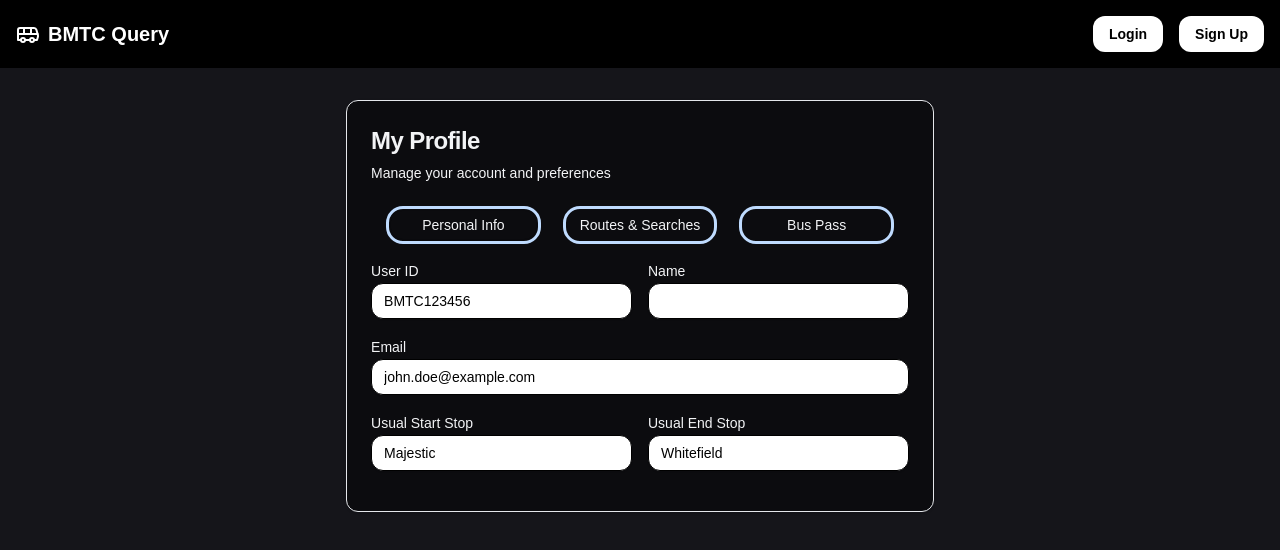
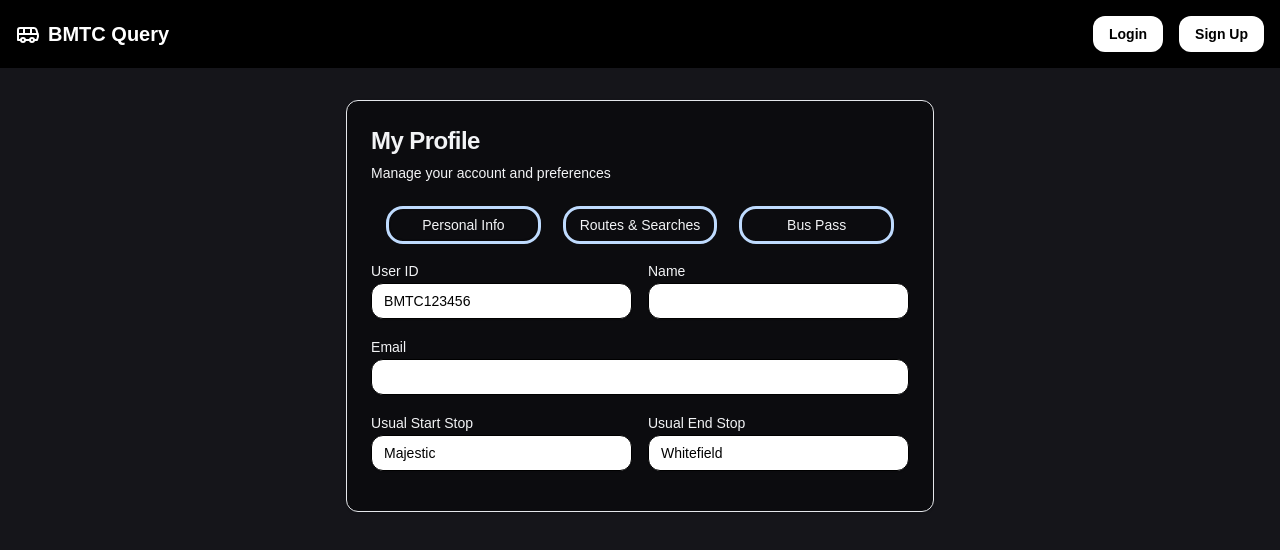
Before and after one commit to Pro696969/BMTC-Querying, a Next.js app in the folder frontend/: page /profile in a window 1280 px wide. Shown: the top 550 px of the page. Built offline with nearby package versions, Linux system fonts and the light colour scheme.

Commit message:
fixing profiles page

```diff
--- a/frontend/src/app/profile/page.js
+++ b/frontend/src/app/profile/page.js
@@ -10,13 +10,13 @@ import { Bell, Bus, MapPin, Clock, CreditCard } from 'lucide-react'
 import { UserCredentials } from '../../components/usercontext/UserCredentialsProvider'
 
 export default function ProfilePage() {
-  const { username } = useContext(UserCredentials);
+  const { username, usermailid } = useContext(UserCredentials);
   const [user, setUser] = useState({
     user_id: "BMTC123456",
     user_name: username,
     user_start_stop: "Majestic",
     user_end_stop: "Whitefield",
-    email: "john.doe@example.com",
+    email: usermailid,
     notifications: true,
     favoriteRoutes: [
       { id: 1, name: "500K", from: "Majestic", to: "Whitefield" },
--- a/frontend/src/app/signup/page.js
+++ b/frontend/src/app/signup/page.js
@@ -1,11 +1,13 @@
 "use client"
-import { useState } from 'react'
+import { useState, useContext } from 'react'
 import { Button } from "@/components/ui/button"
 import { Input } from "@/components/ui/input"
 import { Label } from "@/components/ui/label"
+import { UserCredentials } from '../../components/usercontext/UserCredentialsProvider';
 import Link from 'next/link'
 
 export default function SignUp() {
+    const { setUsermailid } = useContext(UserCredentials);
     const [formData, setFormData] = useState({
         username: '',
         password: '',
@@ -31,12 +33,14 @@ export default function SignUp() {
                 },
                 body: JSON.stringify({
                     inputUsername: formData.username,
-                    password: formData.password
+                    password: formData.password,
+                    emailid: formData.email
                 }),
             })
 
             const data = await response.json()
             if (data.signed === "1") {
+                setUsermailid(formData.email)
                 setMessage(data.message)
             } else {
                 setMessage(data.message)
@@ -71,6 +75,7 @@ export default function SignUp() {
                             name="email"
                             type="email"
                             placeholder="email-id"
+                            value={formData.email}
                             required
                             className="w-full bg-gray-700 text-white border-gray-700 rounded-xl"
                             onChange={handleChange}
--- a/frontend/src/components/usercontext/UserCredentialsProvider.js
+++ b/frontend/src/components/usercontext/UserCredentialsProvider.js
@@ -1,4 +1,3 @@
-// UserCredentialsProvider.js
 "use client";
 
 import React, { createContext, useState } from 'react';
@@ -7,9 +6,10 @@ export const UserCredentials = createContext();
 
 export const UserCredentialsProvider = ({ children }) => {
   const [username, setUsername] = useState('');
+  const [usermailid, setUsermailid] = useState('');
 
   return (
-    <UserCredentials.Provider value={{ username, setUsername }}>
+    <UserCredentials.Provider value={{ username, setUsername, usermailid, setUsermailid }}>
       {children}
     </UserCredentials.Provider>
   );
```
Also changed, not shown: 1 other file (tests, documents, lock files or other folders).
